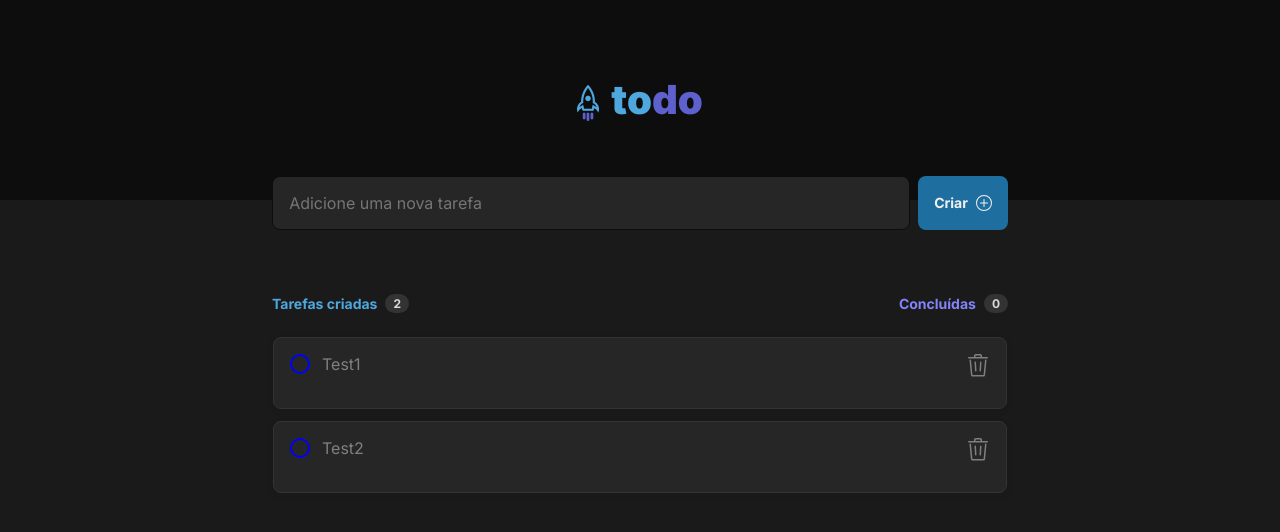
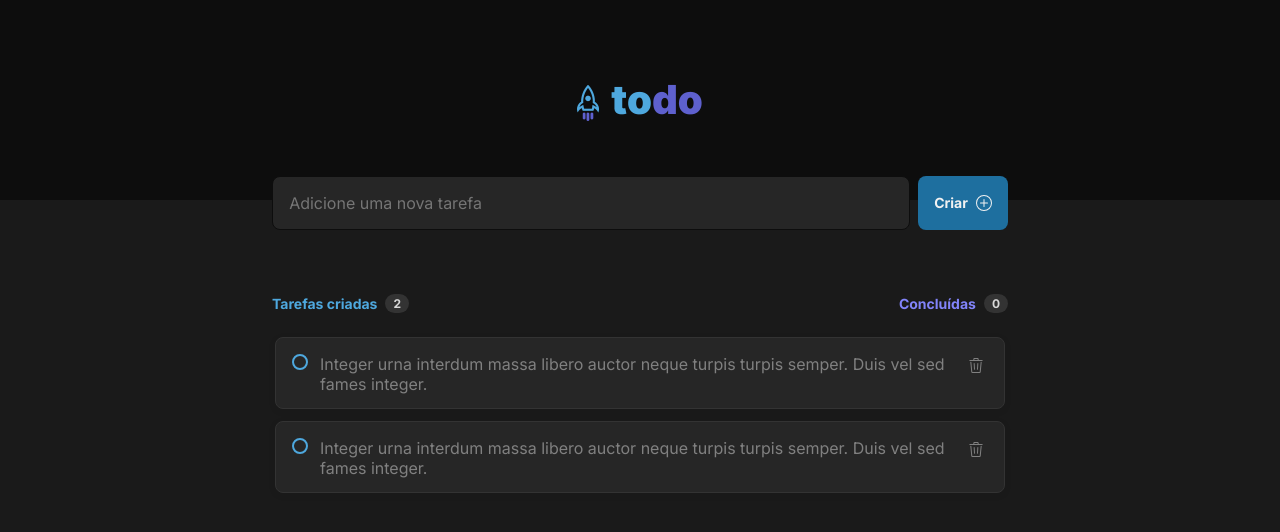
Before and after one commit to 4llves/toDo, a React (Vite) app: page / in a window 1280 px wide. Shown: the top 532 px of the page. Built offline with nearby package versions, Linux system fonts and the light colour scheme.

Commit message:
finished styles

```diff
--- a/src/App.tsx
+++ b/src/App.tsx
@@ -25,8 +25,14 @@ export function App() {
           </section>
 
           <section className={styles.createdTasks}>
-            <Task content="Test1" key={1} />
-            <Task content="Test2" key={1} />
+            <Task
+              content="Integer urna interdum massa libero auctor neque turpis turpis semper. Duis vel sed fames integer."
+              key={1}
+            />
+            <Task
+              content="Integer urna interdum massa libero auctor neque turpis turpis semper. Duis vel sed fames integer."
+              key={1}
+            />
           </section>
 
           {/* <section className={styles.emptyTasks}>
--- a/src/components/Task.module.css
+++ b/src/components/Task.module.css
@@ -37,14 +37,49 @@
   cursor: pointer;
 }
 
+.wrapper button:hover {
+  color: var(--danger);
+  border-radius: 0.25rem;
+  background: var(--gray-400);
+}
+
+.wrapper button svg {
+  font-size: 1rem;
+}
+
 input[type="checkbox"] {
-  appearance: none; /* Remove o estilo padrão do sistema */
+  appearance: none;
   -webkit-appearance: none;
-  width: 20px; /* Ajuste o tamanho do checkbox */
-  height: 20px;
-  border: 2px solid blue; /* Adicione uma borda azul */
-  border-radius: 50%; /* Torna o checkbox arredondado */
-  outline: none; /* Remove a borda de foco padrão */
-  transition: border-color 0.3s ease-in-out; /* Adicione uma transição suave */
-  cursor: pointer; /* Altera o cursor para indicar que é clicável */
+  width: 1rem;
+  height: 1rem;
+  border: 2px solid var(--blue);
+  border-radius: 50%;
+  outline: none;
+  transition: border-color 0.1s ease-in-out;
+  cursor: pointer;
 }
+
+input[type="checkbox"]:hover {
+  background-color: var(--blue-dark);
+}
+
+input[type="checkbox"]:checked {
+  background-color: var(--purple-dark);
+  border: 2px solid var(--purple-dark);
+}
+
+input[type="checkbox"]:checked:hover {
+  background-color: var(--purple);
+  border: 2px solid var(--purple);
+}
+
+input[type="checkbox"]::before {
+  content: '\2713';
+  font-size: 14px;
+  color: white;
+  opacity: 0;
+}
+
+input[type="checkbox"]:checked::before {
+  opacity: 1;
+}
--- a/src/components/Task.tsx
+++ b/src/components/Task.tsx
@@ -12,7 +12,7 @@ export function Task({ content, ...props }: TaskProps) {
       <input type="checkbox" name="" id="" />
       <p>{content}</p>
       <button title="Deletar comentário">
-        <GoTrash size={24} />
+        <GoTrash />
       </button>
     </div>
   )
```
